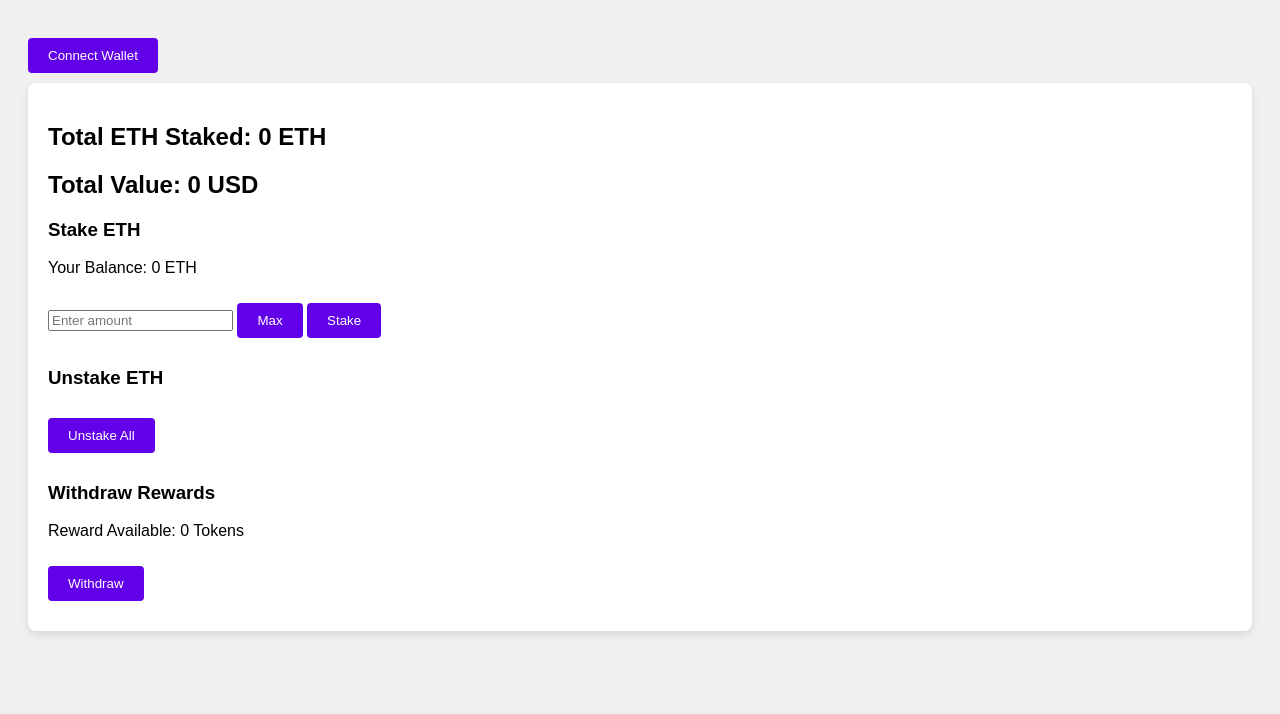
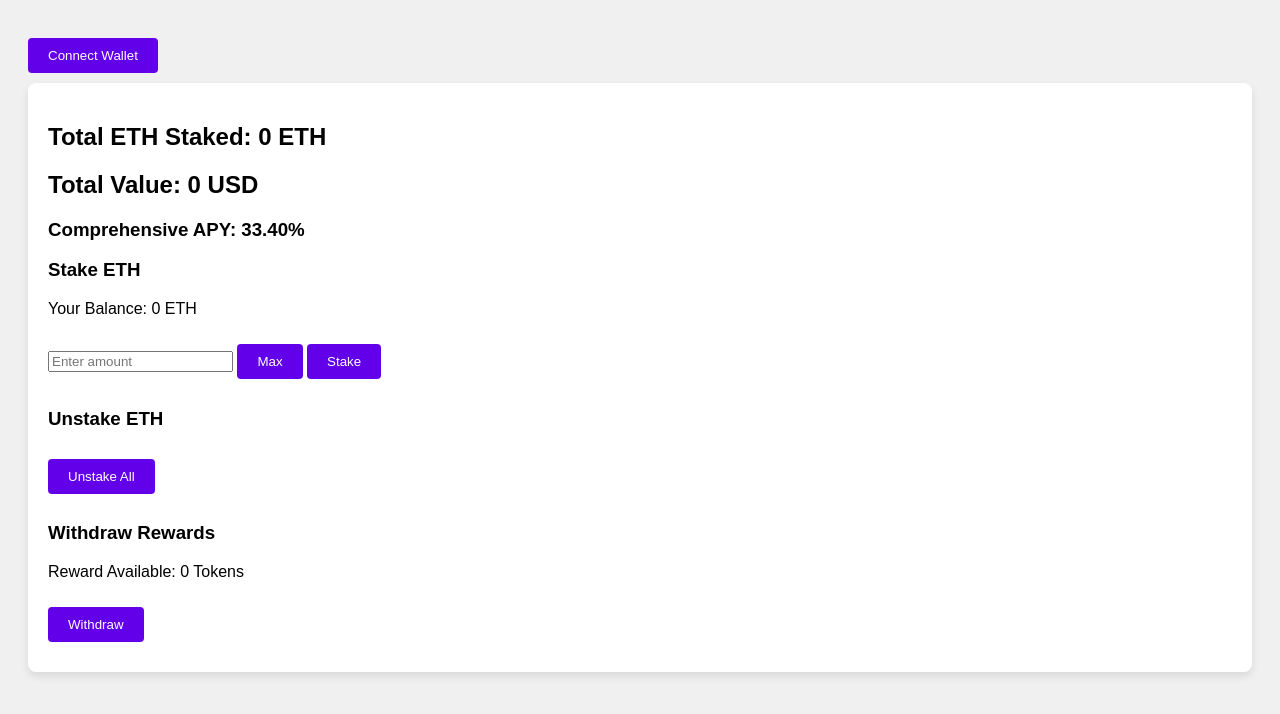
Before and after one commit to Asif2902/Staking-eth-proto, a plain HTML site: page index.html in a window 1280 px wide. Drawn offline with nearby package versions, Linux system fonts and the light colour scheme; a script that the page names is missing.

Commit message:
update index.html

```diff
--- a/index.html
+++ b/index.html
@@ -17,7 +17,7 @@
   <div id="staking-section" class="container">
     <h2>Total ETH Staked: <span id="totalStaked">0 ETH</span></h2>
     <h2>Total Value: <span id="ethInUSD">0 USD</span></h2>
-
+    <h3>Comprehensive APY: 33.40%</h3>
     <!-- Staking Section -->
     <div class="stake-section">
       <h3>Stake ETH</h3>
```
